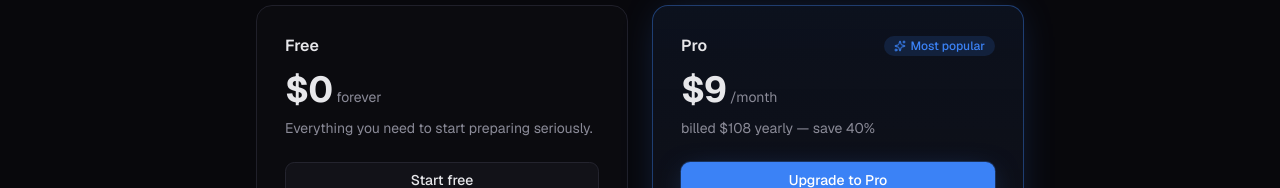
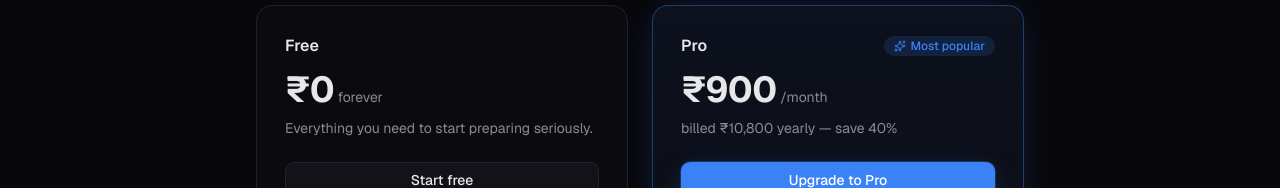
Before and after one commit to ashishguleria04/Solvarch, a Next.js app: page /pricing in a window 1280 px wide. Shown: the part 370-558 px from the top of the page. Built offline with nearby package versions, Linux system fonts and the light colour scheme; no server answers.

Commit message:
feat: update pricing format to use Indian Rupees and adjust amounts for monthly and annual plans

```diff
--- a/src/components/marketing/pricing-table.tsx
+++ b/src/components/marketing/pricing-table.tsx
@@ -28,8 +28,8 @@ const PRO_FEATURES = [
 ];
 
 const PRICES = {
-  monthly: { amount: 15, per: "/month", note: "billed monthly" },
-  annual: { amount: 9, per: "/month", note: "billed $108 yearly — save 40%" },
+  monthly: { amount: "1,500", per: "/month", note: "billed monthly" },
+  annual: { amount: "900", per: "/month", note: "billed ₹10,800 yearly — save 40%" },
 } as const;
 
 export function PricingTable({
@@ -96,7 +96,7 @@ export function PricingTable({
         <div className="rounded-2xl border border-border bg-card/40 p-7">
           <h2 className="font-semibold">Free</h2>
           <div className="mt-3 flex items-baseline gap-1">
-            <span className="text-4xl font-bold tracking-tight">$0</span>
+            <span className="text-4xl font-bold tracking-tight">₹0</span>
             <span className="text-sm text-muted-foreground">forever</span>
           </div>
           <p className="mt-2 text-sm text-muted-foreground">
@@ -128,7 +128,7 @@ export function PricingTable({
           </div>
           <div className="mt-3 flex items-baseline gap-1">
             <span className="text-4xl font-bold tracking-tight">
-              ${price.amount}
+              ₹{price.amount}
             </span>
             <span className="text-sm text-muted-foreground">{price.per}</span>
           </div>
```
